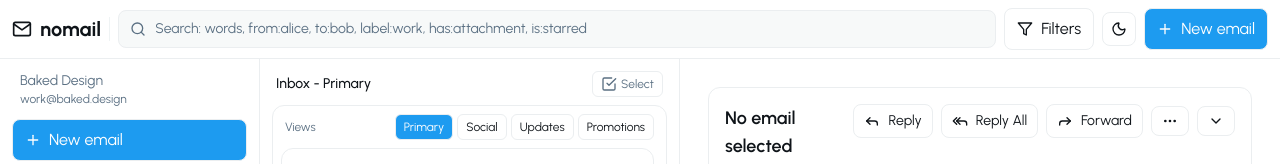
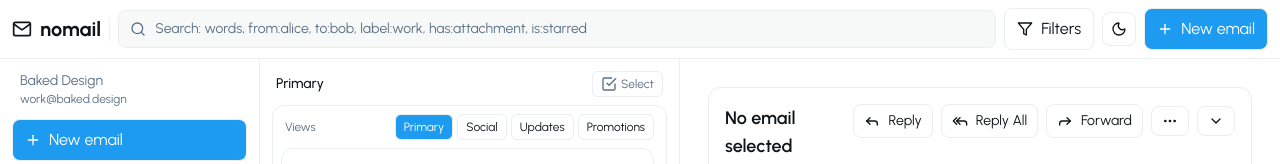
Before and after one commit to nowarelabs/nomail, a Next.js app in the folder frontend/: page / in a window 1280 px wide. Shown: the top 164 px of the page. Built offline with nearby package versions, Linux system fonts and the light colour scheme.

Commit message:
feat: tweak select all

```diff
--- a/frontend/src/app/page.tsx
+++ b/frontend/src/app/page.tsx
@@ -527,10 +527,15 @@ export default function Home() {
 	};
 
 	const toggleSelectAll = () => {
-		if (selectedThreads.size === emailThreads.length) {
+		// Get the currently filtered threads
+		const currentlyFilteredThreads = filterThreads(emailThreads);
+
+		// If all filtered threads are already selected, deselect all
+		// Otherwise, select all filtered threads
+		if (selectedThreads.size === currentlyFilteredThreads.length && currentlyFilteredThreads.length > 0) {
 			setSelectedThreads(new Set());
 		} else {
-			setSelectedThreads(new Set(emailThreads.map((t) => t.id)));
+			setSelectedThreads(new Set(currentlyFilteredThreads.map((t) => t.id)));
 		}
 	};
 
@@ -683,7 +688,8 @@ export default function Home() {
 			// If it doesn't pass the main filter, don't show it
 			if (!passesMainFilter) return false;
 
-			// Then apply secondary view filter (category)
+			// Only apply secondary view filter (category) when in inbox
+			if (activeMainView === 'inbox') {
 				switch (activeSecondaryView) {
 					case 'primary':
 						return thread.category === 'primary';
@@ -696,6 +702,10 @@ export default function Home() {
 					default:
 						return true;
 				}
+			}
+
+			// If not in inbox, show all threads that pass the main filter
+			return true;
 		});
 	};
 
@@ -1118,17 +1128,18 @@ export default function Home() {
 				<section className="border-r p-3 overflow-y-auto hidden xl:flex xl:flex-col xl:min-w-0">
 					<div className="flex items-center justify-between px-1 pb-2">
 						<div className="text-sm font-medium">
-							{activeMainView === 'inbox' && 'Inbox'}
+							{activeMainView === 'inbox' && activeSecondaryView === 'primary' && 'Primary'}
+							{activeMainView === 'inbox' && activeSecondaryView === 'social' && 'Social'}
+							{activeMainView === 'inbox' && activeSecondaryView === 'updates' && 'Updates'}
+							{activeMainView === 'inbox' && activeSecondaryView === 'promotions' && 'Promotions'}
+							{activeMainView === 'inbox' && !activeSecondaryView && 'Inbox'}
+							{activeMainView === 'inbox' && activeSecondaryView === 'inbox' && 'Inbox'}
 							{activeMainView === 'favorites' && 'Favorites'}
 							{activeMainView === 'drafts' && 'Drafts'}
 							{activeMainView === 'sent' && 'Sent'}
 							{activeMainView === 'archive' && 'Archive'}
 							{activeMainView === 'spam' && 'Spam'}
 							{activeMainView === 'bin' && 'Bin'}
-							{activeSecondaryView === 'primary' && ' - Primary'}
-							{activeSecondaryView === 'social' && ' - Social'}
-							{activeSecondaryView === 'updates' && ' - Updates'}
-							{activeSecondaryView === 'promotions' && ' - Promotions'}
 						</div>
 						<div className="text-xs text-muted-foreground flex items-center gap-2">
 							{isSelectMode ? (
@@ -1136,7 +1147,7 @@ export default function Home() {
 									<button
 										className="rounded-md border px-2 py-1 hover:bg-accent flex items-center gap-1"
 										onClick={toggleSelectAll}
-										aria-pressed={selectedThreads.size === 5}
+										aria-pressed={selectedThreads.size === filteredThreads.length && filteredThreads.length > 0}
 									>
 										<svg
 											xmlns="http://www.w3.org/2000/svg"
@@ -1197,6 +1208,7 @@ export default function Home() {
 						</div>
 					</div>
 					<div className="rounded-xl border bg-card/40 p-2 flex-1 min-h-0 flex flex-col">
+						{activeMainView === 'inbox' && (
 							<div className="flex items-center gap-2 px-1 pb-2">
 								<div className="text-xs text-muted-foreground">Views</div>
 								<div className="ms-auto flex items-center gap-1">
@@ -1234,6 +1246,7 @@ export default function Home() {
 									</button>
 								</div>
 							</div>
+						)}
 						{/* Action items bar - shown when in select mode */}
 						{isSelectMode && (
 							<div className="flex items-center gap-2 px-1 pb-2">
```
Lines whose indentation alone changed are shown as unchanged.
